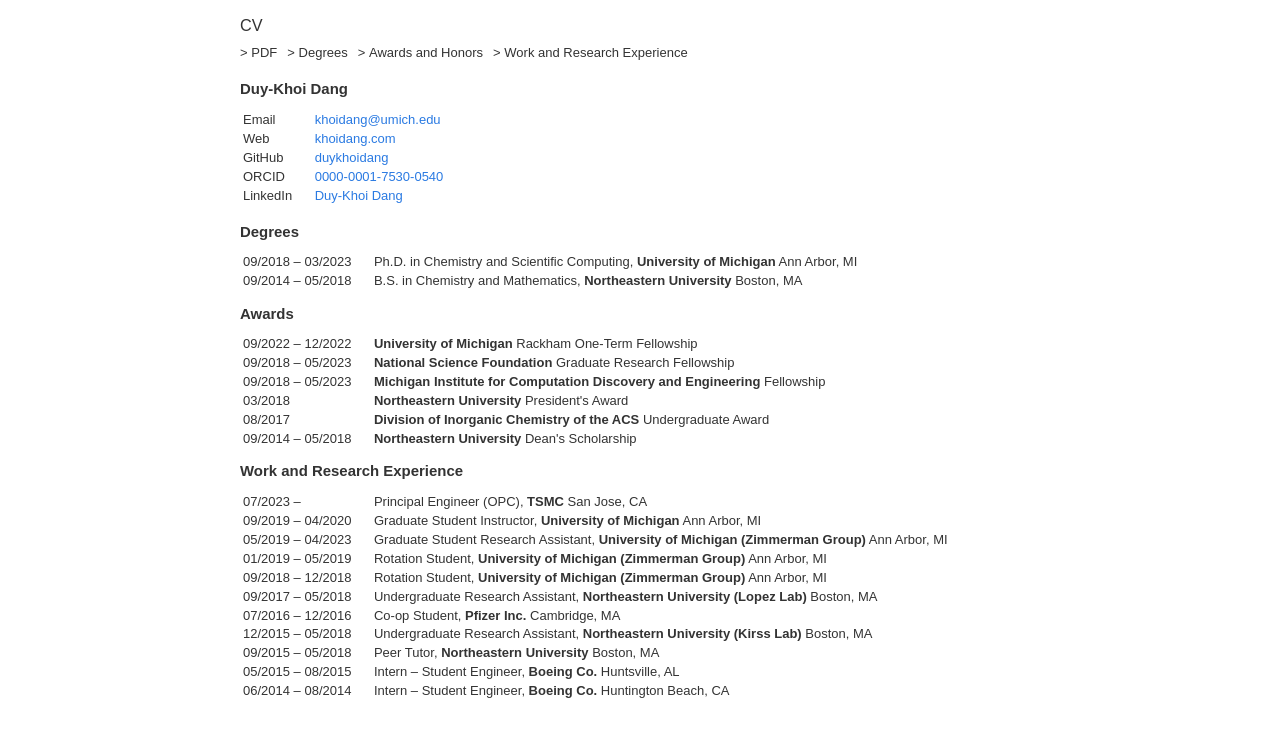
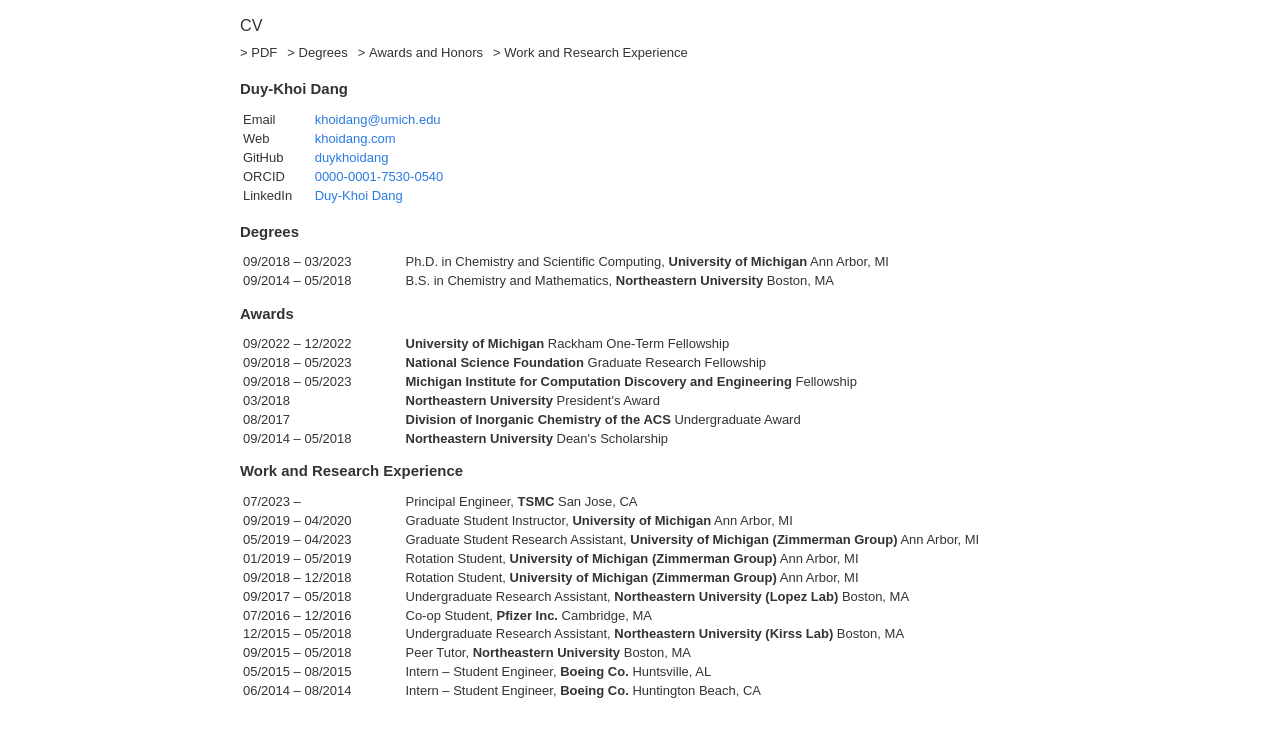
Before and after one commit to duykhoidang/duykhoidang.github.io, a plain HTML site: page cv/index.html in a window 1280 px wide. Shown: the part 62-798 px from the top of the page. Drawn offline with Linux system fonts and the light colour scheme.

Commit message:
Some spacing fixes

```diff
--- a/cv/index.html
+++ b/cv/index.html
@@ -82,7 +82,7 @@
     <h2 class="section-title">Degrees</h2>
     <table class="cv-table">
         <tr>
-            <td>09/2018 &ndash; 03/2023</td>
+            <td style="width: 140px;">09/2018 &ndash; 03/2023</td>
             <td>Ph.D. in Chemistry and Scientific Computing, <b>University of Michigan</b> Ann Arbor, MI</td>
         </tr>
         <tr>
@@ -96,7 +96,7 @@
     <h2 class="section-title">Awards</h2>
     <table class="cv-table">
         <tr>
-            <td>09/2022 &ndash; 12/2022</td>
+            <td style="width: 140px;">09/2022 &ndash; 12/2022</td>
             <td><b>University of Michigan</b> Rackham One-Term Fellowship</td>
         </tr>
         <tr>
@@ -126,8 +126,8 @@
     <h2 class="section-title">Work and Research Experience</h2>
     <table class="cv-table">
         <tr>
-            <td>07/2023 &ndash; </td>
-            <td>Principal Engineer (OPC), <b>TSMC</b> San Jose, CA</td>
+            <td style="width: 140px">07/2023 &ndash; </td>
+            <td>Principal Engineer, <b>TSMC</b> San Jose, CA</td>
         </tr>
         <tr>
             <td>09/2019 &ndash; 04/2020</td>
```
